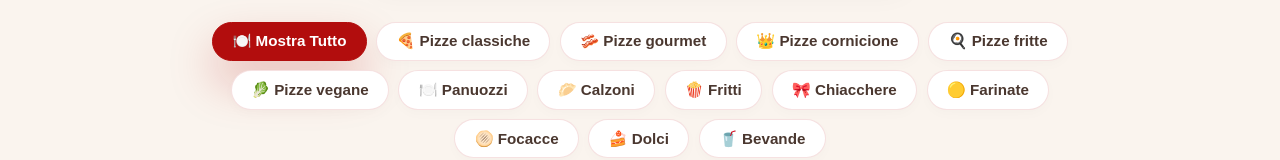
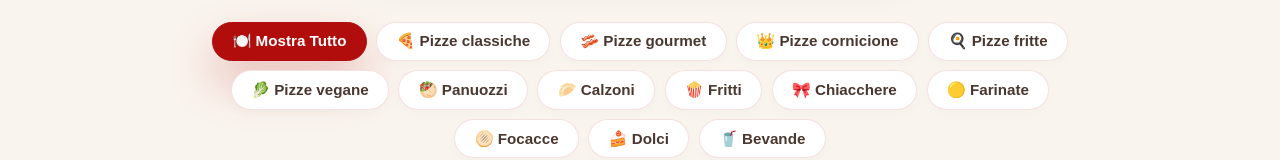
Before and after one commit to FoxWard92/PizzeriaCornuto, a SvelteKit app: page /menu in a window 1280 px wide. Shown: the part 437-597 px from the top of the page. Built offline with nearby package versions, Linux system fonts and the light colour scheme.

Commit message:
Update +page.svelte

```diff
--- a/src/routes/menu/+page.svelte
+++ b/src/routes/menu/+page.svelte
@@ -27,7 +27,7 @@
     'pizze fritte':     '🍳',
     'pizze cornicione': '👑',
     'pizze vegane':     '🥬',
-    'panuozzi':         '🍽️',
+    'panuozzi':         '🥙',
     'calzoni':          '🥟',
     'fritti':           '🍿',
     'chiacchere':       '🎀',
```
